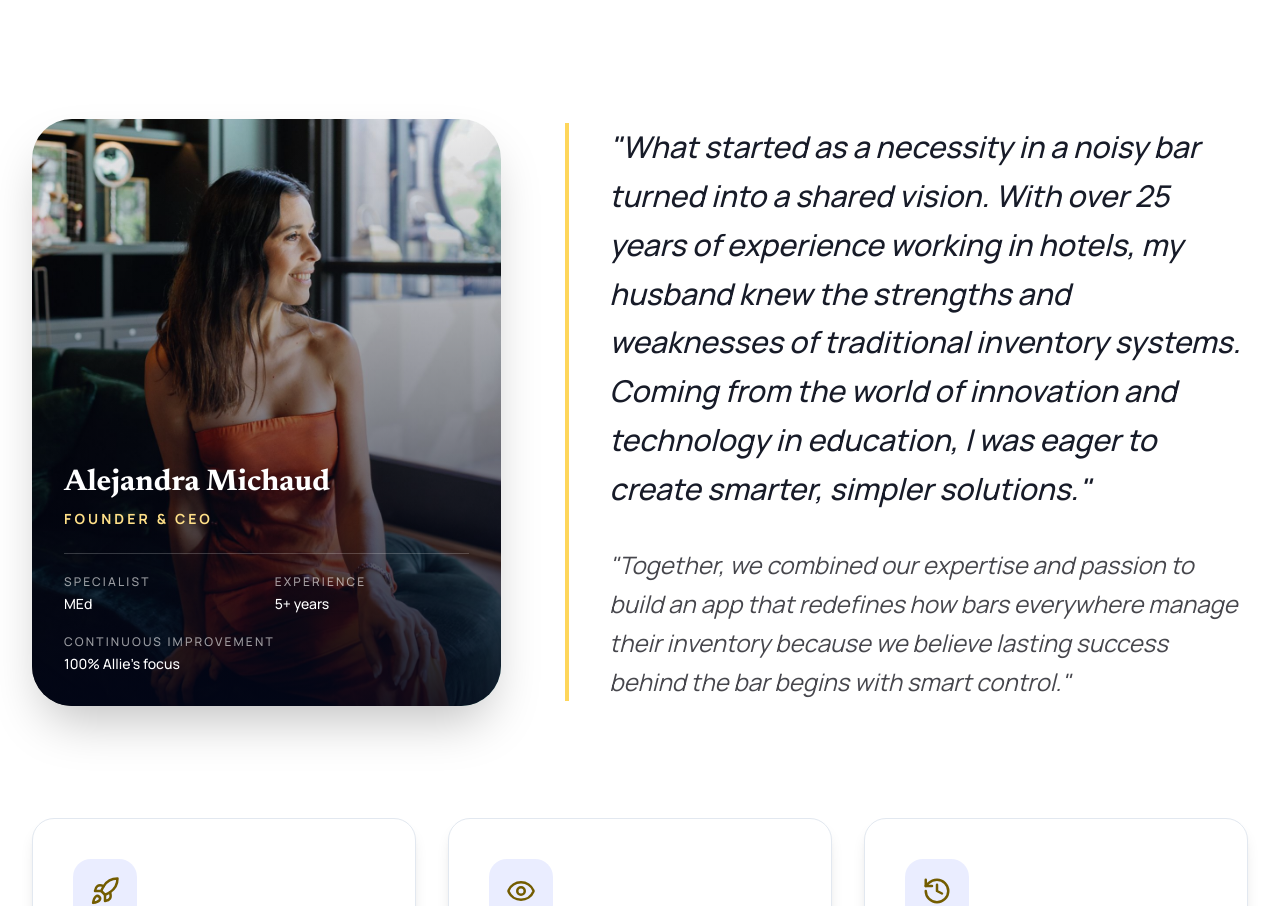
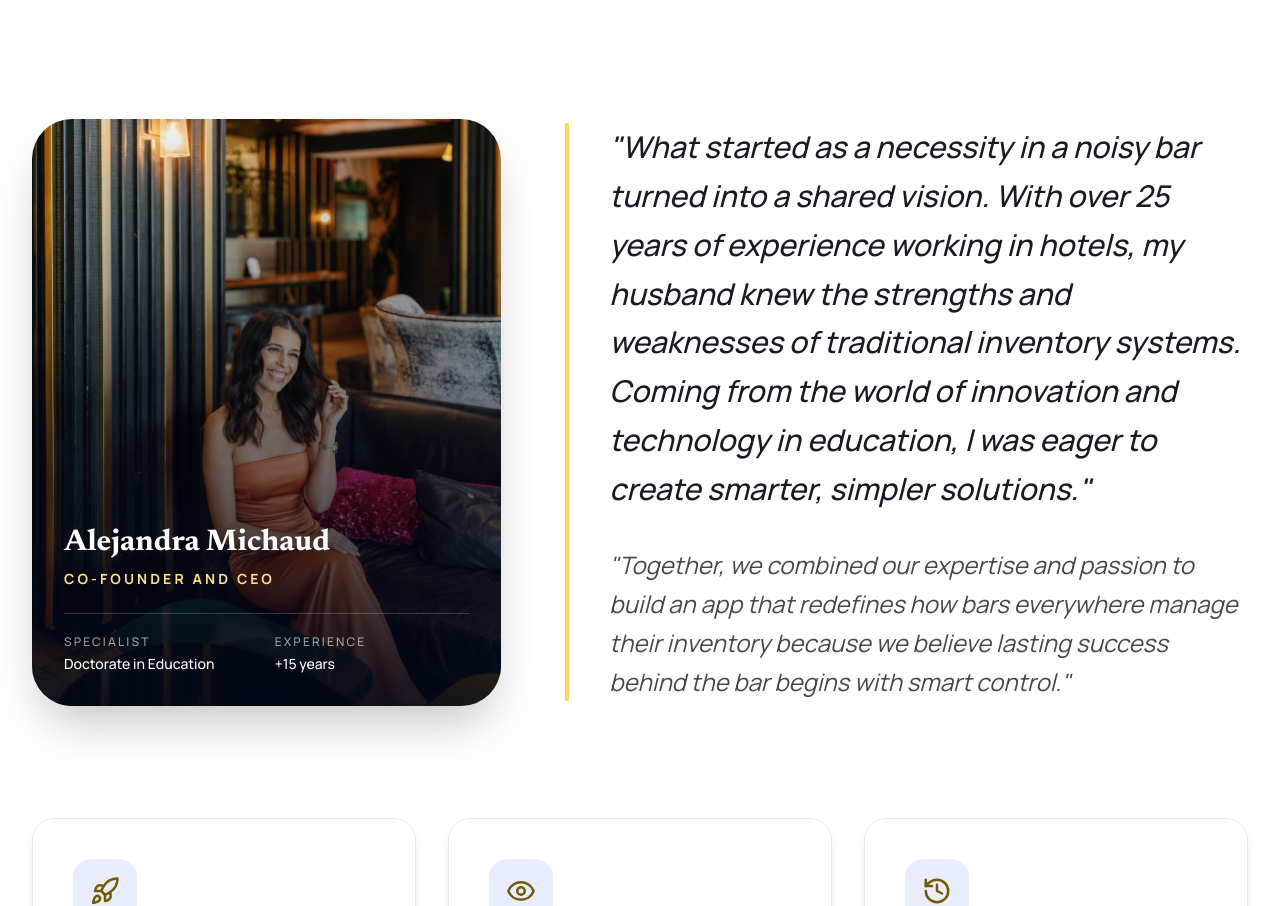
Before and after one commit to jorgemejia25/alliesbar, a Next.js app: page /us in a window 1280 px wide. Shown: the part 444-1350 px from the top of the page. Built offline with nearby package versions, Linux system fonts and the light colour scheme.

Commit message:
Update Alejandra Michaud profile on /us page
- Replace image with new photo (public/about.jpeg)
- Update title to Co-founder and CEO
- Update specialist to Doctorate in Education
- Update experience to +15 years
- Remove Continuous improvement section

```diff
--- a/components/UsSection.tsx
+++ b/components/UsSection.tsx
@@ -40,8 +40,8 @@ export default function UsSection() {
             <FadeIn direction="right">
               <figure className="group relative aspect-[4/5] overflow-hidden rounded-[2.5rem] shadow-2xl">
                 <Image
-                  src="/alejandra-michaud.jpeg"
-                  alt="Alejandra Michaud - Founder and CEO"
+                  src="/about.jpeg"
+                  alt="Alejandra Michaud - Co-founder and CEO"
                   fill
                   className="object-cover transition-transform duration-700 group-hover:scale-105"
                   priority
@@ -52,7 +52,7 @@ export default function UsSection() {
                     Alejandra Michaud
                   </h2>
                   <p className="mb-6 text-sm font-bold uppercase tracking-[0.22em] text-secondary-fixed">
-                    Founder & CEO
+                    Co-founder and CEO
                   </p>
 
                   <dl className="grid grid-cols-2 gap-x-4 gap-y-5 border-t border-white/20 pt-5 text-sm font-medium">
@@ -60,20 +60,15 @@ export default function UsSection() {
                       <dt className="mb-1 text-xs uppercase tracking-[0.18em] text-white/60">
                         Specialist
                       </dt>
-                      <dd>MEd</dd>
+                      <dd>Doctorate in Education</dd>
                     </div>
                     <div>
                       <dt className="mb-1 text-xs uppercase tracking-[0.18em] text-white/60">
                         Experience
                       </dt>
-                      <dd>5+ years</dd>
+                      <dd>+15 years</dd>
                     </div>
-                    <div className="col-span-2">
-                      <dt className="mb-1 text-xs uppercase tracking-[0.18em] text-white/60">
-                        Continuous improvement
-                      </dt>
-                      <dd>100% Allie&apos;s focus</dd>
-                    </div>
+
                   </dl>
                 </figcaption>
               </figure>
```
Also changed, not shown: public/about.jpeg (added).
